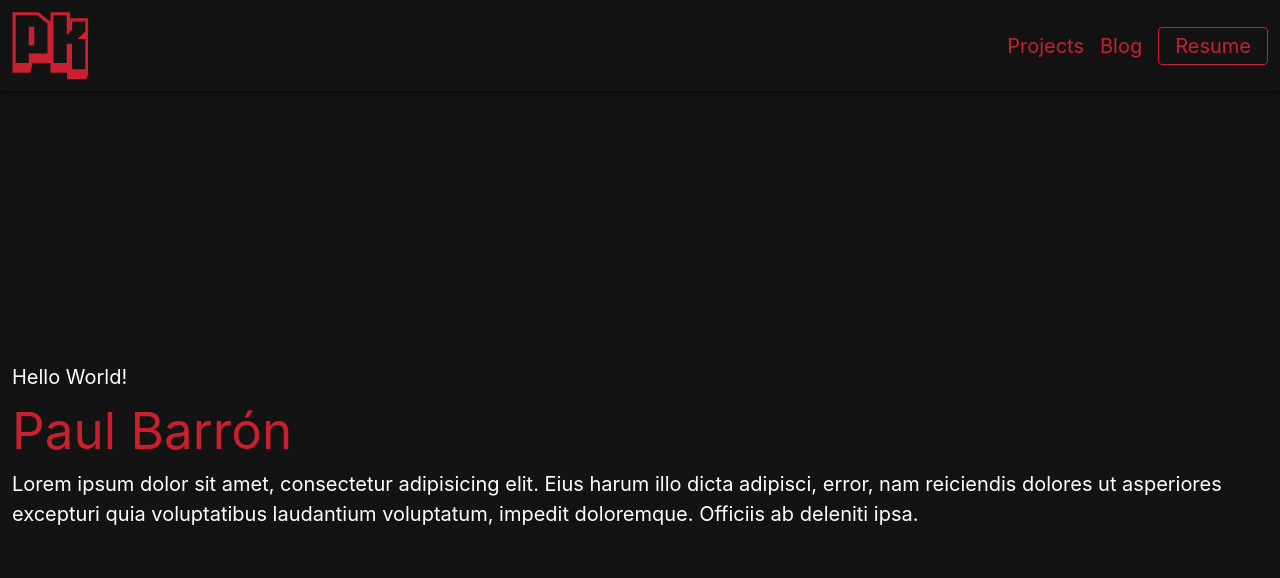
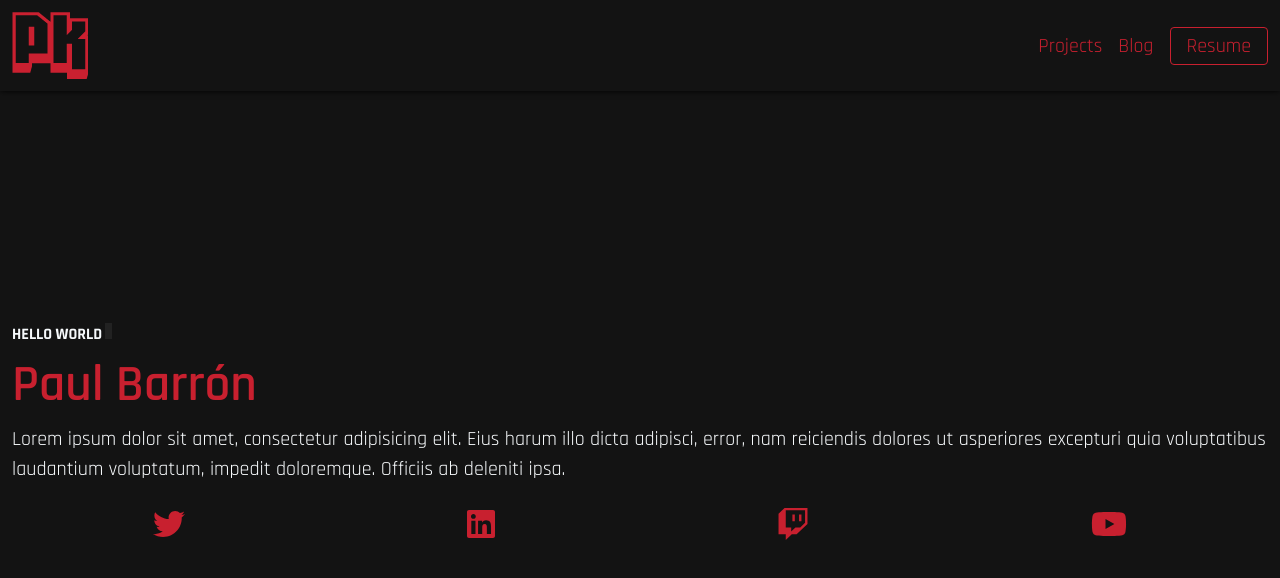
Before and after one commit to PudparK/pudpark-dev, a React (Create React App) app: page / in a window 1280 px wide. Shown: the top 578 px of the page. Built offline with nearby package versions, Linux system fonts and the light colour scheme.

Commit message:
Added Font Awesome icons. Added cursor.

```diff
--- a/package.json
+++ b/package.json
@@ -3,6 +3,10 @@
   "version": "0.1.0",
   "private": true,
   "dependencies": {
+    "@fortawesome/fontawesome-svg-core": "^1.2.28",
+    "@fortawesome/free-brands-svg-icons": "^5.13.0",
+    "@fortawesome/free-solid-svg-icons": "^5.13.0",
+    "@fortawesome/react-fontawesome": "^0.1.9",
     "@testing-library/jest-dom": "^4.2.4",
     "@testing-library/react": "^9.3.2",
     "@testing-library/user-event": "^7.1.2",
--- a/public/index.html
+++ b/public/index.html
@@ -1,14 +1,12 @@
 <!DOCTYPE html>
 <html lang="en">
+
 <head>
   <meta charset="utf-8" />
   <link rel="icon" href="%PUBLIC_URL%/favicon.ico" />
   <meta name="viewport" content="width=device-width, initial-scale=1" />
   <meta name="theme-color" content="#000000" />
-    <meta
-      name="description"
-      content="Web site created using create-react-app"
-    />
+  <meta name="description" content="Web site created using create-react-app" />
   <link rel="apple-touch-icon" href="%PUBLIC_URL%/logo192.png" />
   <!--
       manifest.json provides metadata used when your web app is installed on a
@@ -24,8 +22,10 @@
       work correctly both with client-side routing and a non-root public URL.
       Learn how to configure a non-root public URL by running `npm run build`.
     -->
-    <title>React App</title>
+  <link href="https://fonts.googleapis.com/css2?family=Rajdhani:wght@300;400;500;600;700&display=swap" rel="stylesheet">
+  <title>Pudpark Developer</title>
 </head>
+
 <body>
   <noscript>You need to enable JavaScript to run this app.</noscript>
   <div id="root"></div>
@@ -40,4 +40,5 @@
       To create a production bundle, use `npm run build` or `yarn build`.
     -->
 </body>
+
 </html>
--- a/src/index.css
+++ b/src/index.css
@@ -5,9 +5,7 @@
 
 body {
   margin: 0;
-  font-family: -apple-system, BlinkMacSystemFont, 'Segoe UI', 'Roboto', 'Oxygen',
-    'Ubuntu', 'Cantarell', 'Fira Sans', 'Droid Sans', 'Helvetica Neue',
-    sans-serif;
+  font-family: 'Rajdhani', sans-serif;
   -webkit-font-smoothing: antialiased;
   -moz-osx-font-smoothing: grayscale;
   background-color: var(--primary-dark);
--- a/src/page/home/Home.css
+++ b/src/page/home/Home.css
@@ -0,0 +1,22 @@
+.cursor {
+  display: inline-block;
+  margin-left: 3px;
+  animation: blink 1s infinite;
+  -webkit-animation: blink 1s infinite;
+  width: 7px;
+  height: 1rem;
+}
+
+@keyframes blink {
+  0% {
+    background: #222
+  }
+
+  50% {
+    background: #ffffff
+  }
+
+  100% {
+    background: #222
+  }
+}
--- a/src/page/home/Home.js
+++ b/src/page/home/Home.js
@@ -1,18 +1,43 @@
 import React from "react";
+import "./Home.css";
+
+import { FontAwesomeIcon } from "@fortawesome/react-fontawesome";
+import {
+  faTwitter,
+  faLinkedin,
+  faTwitch,
+  faYoutube,
+} from "@fortawesome/free-brands-svg-icons";
 
 export default class Home extends React.Component {
   render() {
     return (
       <>
-        <div className="h-screen flex flex-col justify-center">
-          <h3 className="text-xl">Hello World!</h3>
-          <h1 className="header-text text-red">Paul Barrón</h1>
+        <div className="h-screen flex flex-col justify-center text-gray-100">
+          <h3 className="text-base font-bold">
+            HELLO WORLD<span className="cursor"></span>
+          </h3>
+          <h1 className="header-text text-red font-semibold">Paul Barrón</h1>
           <p className="text-xl">
             Lorem ipsum dolor sit amet, consectetur adipisicing elit. Eius harum
             illo dicta adipisci, error, nam reiciendis dolores ut asperiores
             excepturi quia voluptatibus laudantium voluptatum, impedit
             doloremque. Officiis ab deleniti ipsa.
           </p>
+          <ul className="flex justify-around text-red py-6">
+            <li>
+              <FontAwesomeIcon icon={faTwitter} size="2x" />
+            </li>
+            <li>
+              <FontAwesomeIcon icon={faLinkedin} size="2x" />
+            </li>
+            <li>
+              <FontAwesomeIcon icon={faTwitch} size="2x" />
+            </li>
+            <li>
+              <FontAwesomeIcon icon={faYoutube} size="2x" />
+            </li>
+          </ul>
         </div>
       </>
     );
```
Also changed, not shown: 1 other file (tests, documents, lock files or other folders). Lines whose indentation alone changed are shown as unchanged.
